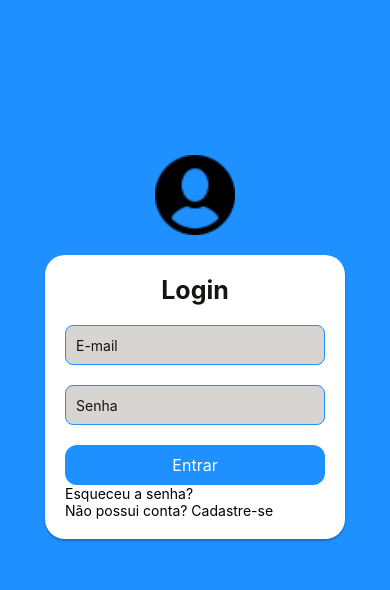
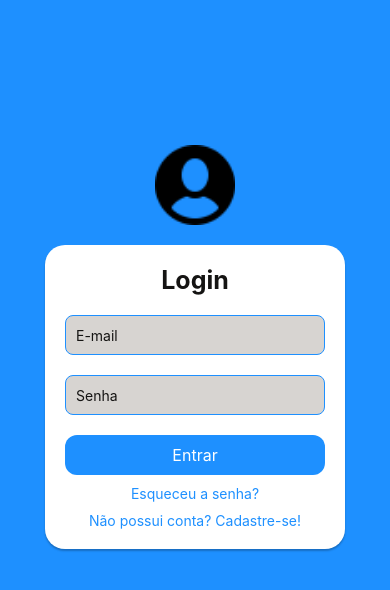
Before and after one commit to casagrande7/exemploReactNative, a React Native app: screen / in a window 390 px wide. Shown: the top 590 px of the page. Built offline with nearby package versions, Linux system fonts and the light colour scheme.

Commit message:
Atualizado

```diff
--- a/src/login/LoginScreen.tsx
+++ b/src/login/LoginScreen.tsx
@@ -13,10 +13,10 @@ function LoginScreen(): JSX.Element {
                 <Text style={styles.buttonText}>Entrar</Text>
             </TouchableOpacity>
             <TouchableOpacity>
-                <Text>Esqueceu a senha?</Text>
+                <Text style={styles.forgotPassword}>Esqueceu a senha?</Text>
             </TouchableOpacity>
             <TouchableOpacity>
-                <Text>Não possui conta? Cadastre-se</Text>
+                <Text style={styles.forgotPassword}>Não possui conta? Cadastre-se!</Text>
             </TouchableOpacity>
         </View>
        </View>
@@ -74,8 +74,12 @@ const styles = StyleSheet.create({
         textAlign: 'center',
         fontSize: 16,
         lineHeight: 40,
-
     },
+    forgotPassword: {
+        color: '#1e90ff',
+        textAlign: 'center',
+        marginTop: 10,
+    }
 
 });
 
```
